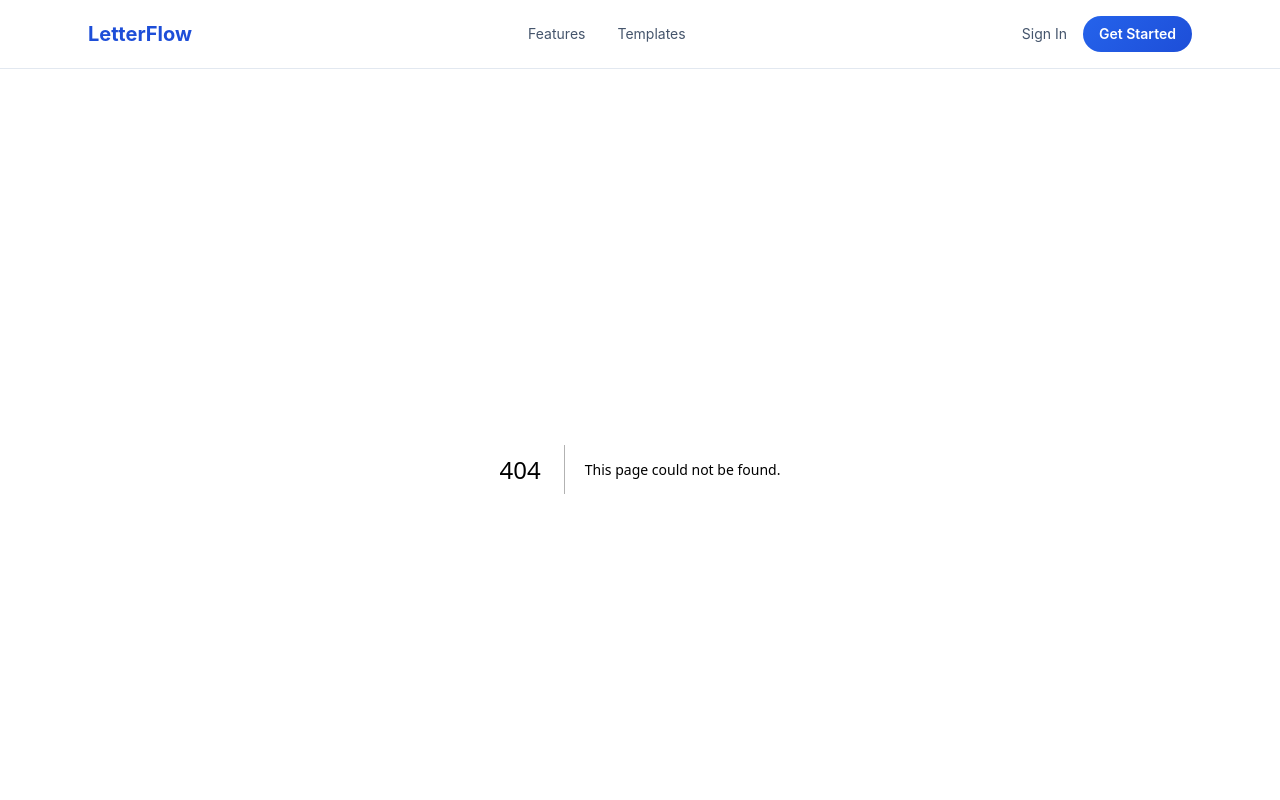
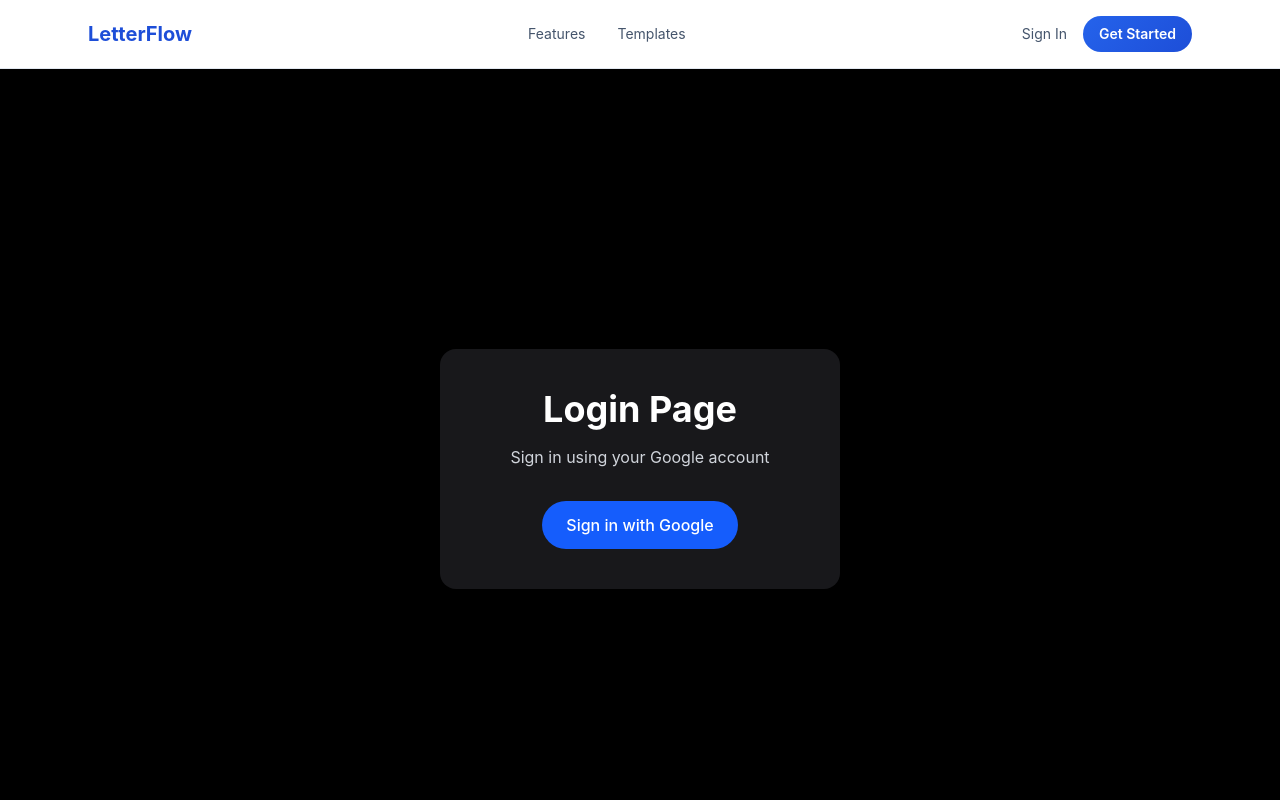
Before and after one commit to Team-E-T2T/lettergen-org, a Next.js app: page /signin in a window 1280 px wide. Before the commit this address had no page. Shown: the top 800 px of the page. Built offline with nearby package versions, Linux system fonts and the light colour scheme.

Commit message:
Fixed missing signin route and added signin page

```diff
--- /dev/null
+++ b/app/signin/page.tsx
@@ -0,0 +1,26 @@
+"use client";
+
+import { signIn } from "next-auth/react";
+
+export default function SignInPage() {
+  return (
+    <div className="flex items-center justify-center min-h-screen bg-black">
+      <div className="bg-zinc-900 p-10 rounded-2xl shadow-xl text-center w-[400px]">
+        <h1 className="text-4xl font-bold text-white mb-4">
+          Login Page
+        </h1>
+
+        <p className="text-gray-300 mb-8">
+          Sign in using your Google account
+        </p>
+
+        <button
+          onClick={() => alert("Google Sign In Working")}
+          className="bg-blue-600 hover:bg-blue-700 text-white px-6 py-3 rounded-full font-medium transition"
+        >
+          Sign in with Google
+        </button>
+      </div>
+    </div>
+  );
+}
--- a/package.json
+++ b/package.json
@@ -12,6 +12,7 @@
     "framer-motion": "^12.38.0",
     "lucide-react": "^1.14.0",
     "next": "16.2.6",
+    "next-auth": "^4.24.14",
     "react": "19.2.4",
     "react-dom": "19.2.4"
   },
```
Also changed, not shown: 1 other file (tests, documents, lock files or other folders).
